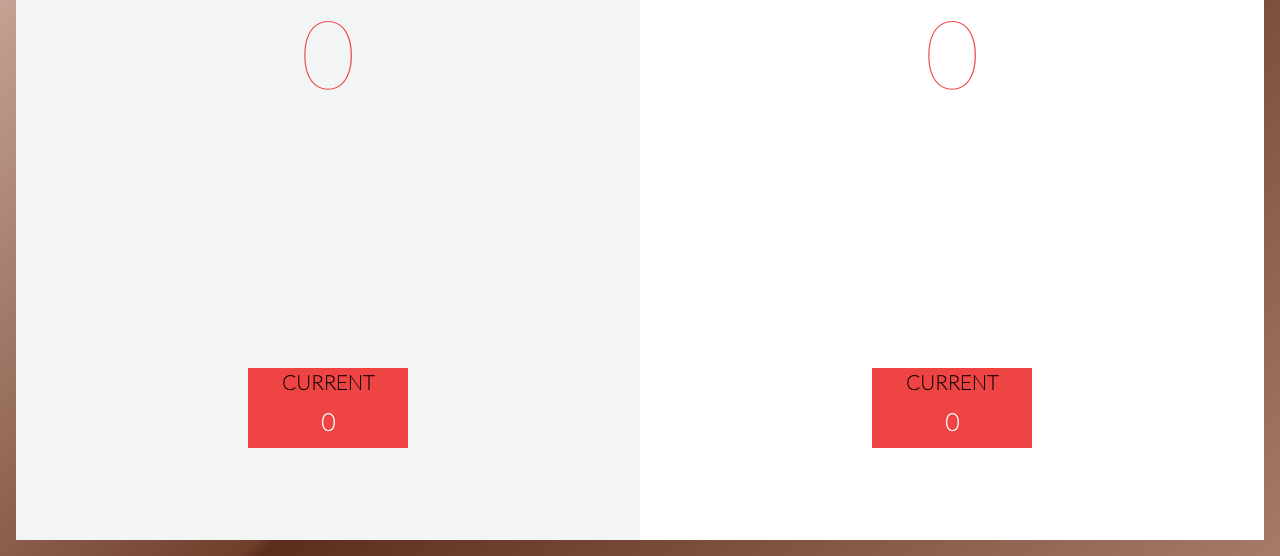
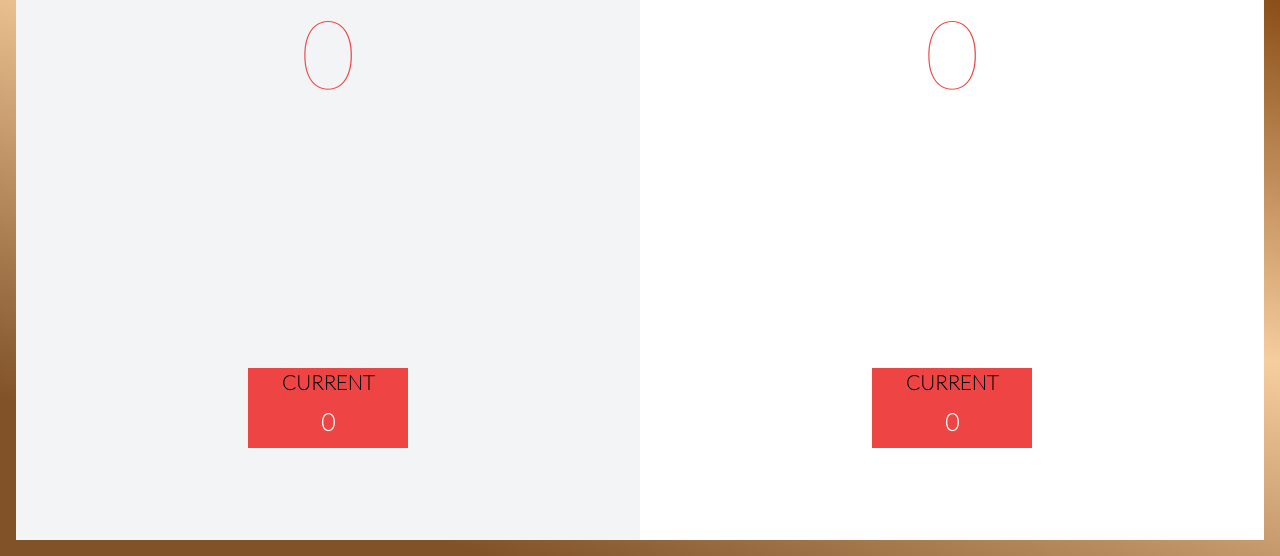
Before and after one commit to DylanLandais/Landais_Dylan_Eval_JS, a plain HTML site: page index.html in a window 1280 px wide. Shown: the part 244-800 px from the top of the page. Drawn offline with nearby package versions, Linux system fonts and the light colour scheme.

Commit message:
Fix background gradient to looks like the model

```diff
--- a/styles.css
+++ b/styles.css
@@ -4,11 +4,9 @@
 }
 
 body{
-/* Permalink - use to edit and share this gradient: https://colorzilla.com/gradient-editor/#dfc0b3+0,703f2c+50,5b2d1b+51,a67a68+100 */
-background: #dfc0b3; /* Old browsers */
-background: -moz-linear-gradient(-45deg,  #dfc0b3 0%, #703f2c 50%, #5b2d1b 51%, #a67a68 100%); /* FF3.6-15 */
-background: -webkit-linear-gradient(-45deg,  #dfc0b3 0%,#703f2c 50%,#5b2d1b 51%,#a67a68 100%); /* Chrome10-25,Safari5.1-6 */
-background: linear-gradient(135deg,  #dfc0b3 0%,#703f2c 50%,#5b2d1b 51%,#a67a68 100%); /* W3C, IE10+, FF16+, Chrome26+, Opera12+, Safari7+ */
-filter: progid:DXImageTransform.Microsoft.gradient( startColorstr='#dfc0b3', endColorstr='#a67a68',GradientType=1 ); /* IE6-9 fallback on horizontal gradient */
-
+    background: rgb(120,57,0);
+    background: -moz-linear-gradient(198deg, rgba(120,57,0,1) 15%, rgba(246,205,157,1) 50%, rgba(129,82,40,1) 87%);
+    background: -webkit-linear-gradient(198deg, rgba(120,57,0,1) 15%, rgba(246,205,157,1) 50%, rgba(129,82,40,1) 87%);
+    background: linear-gradient(198deg, rgba(120,57,0,1) 15%, rgba(246,205,157,1) 50%, rgba(129,82,40,1) 87%);
+    filter: progid:DXImageTransform.Microsoft.gradient(startColorstr="#783900",endColorstr="#815228",GradientType=1);
 }
```
